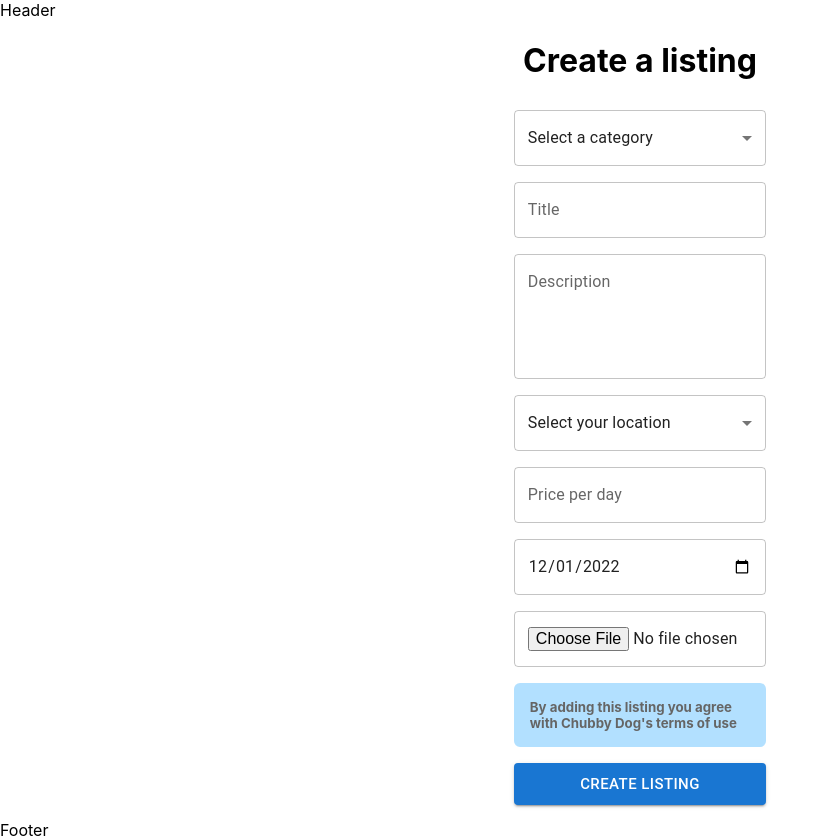
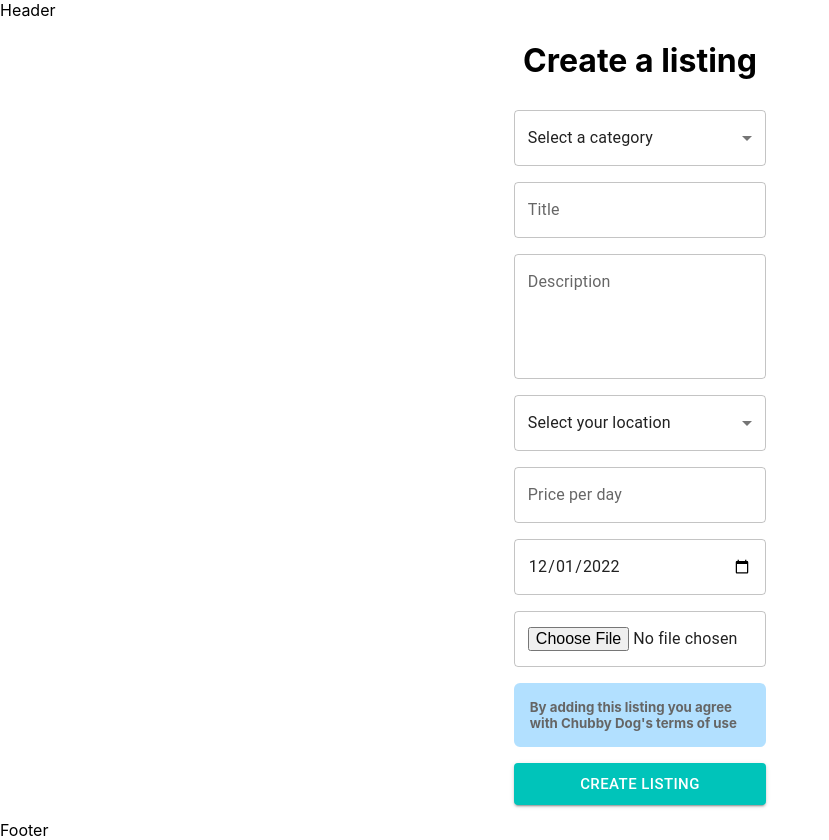
Before and after one commit to mirrenil/arbetsmetodik, a React (Create React App) app: page /newlisting in a window 1280 px wide. Shown: the whole page, without its empty margins (0-829 px from the left). Built offline with nearby package versions, Linux system fonts and the light colour scheme.

Commit message:
adjusts color of button

```diff
--- a/src/Pages/NewListingPage.tsx
+++ b/src/Pages/NewListingPage.tsx
@@ -204,7 +204,7 @@ function NewListing() {
               By adding this listing you agree with Chubby Dog's terms of use
             </h5>
           </Box>
-          <Button type="submit" variant="contained" size="large">
+          <Button sx={{background: "#00C4BA"}} type="submit" variant="contained" size="large">
             Create listing
           </Button>
         </FormGroup>
```
